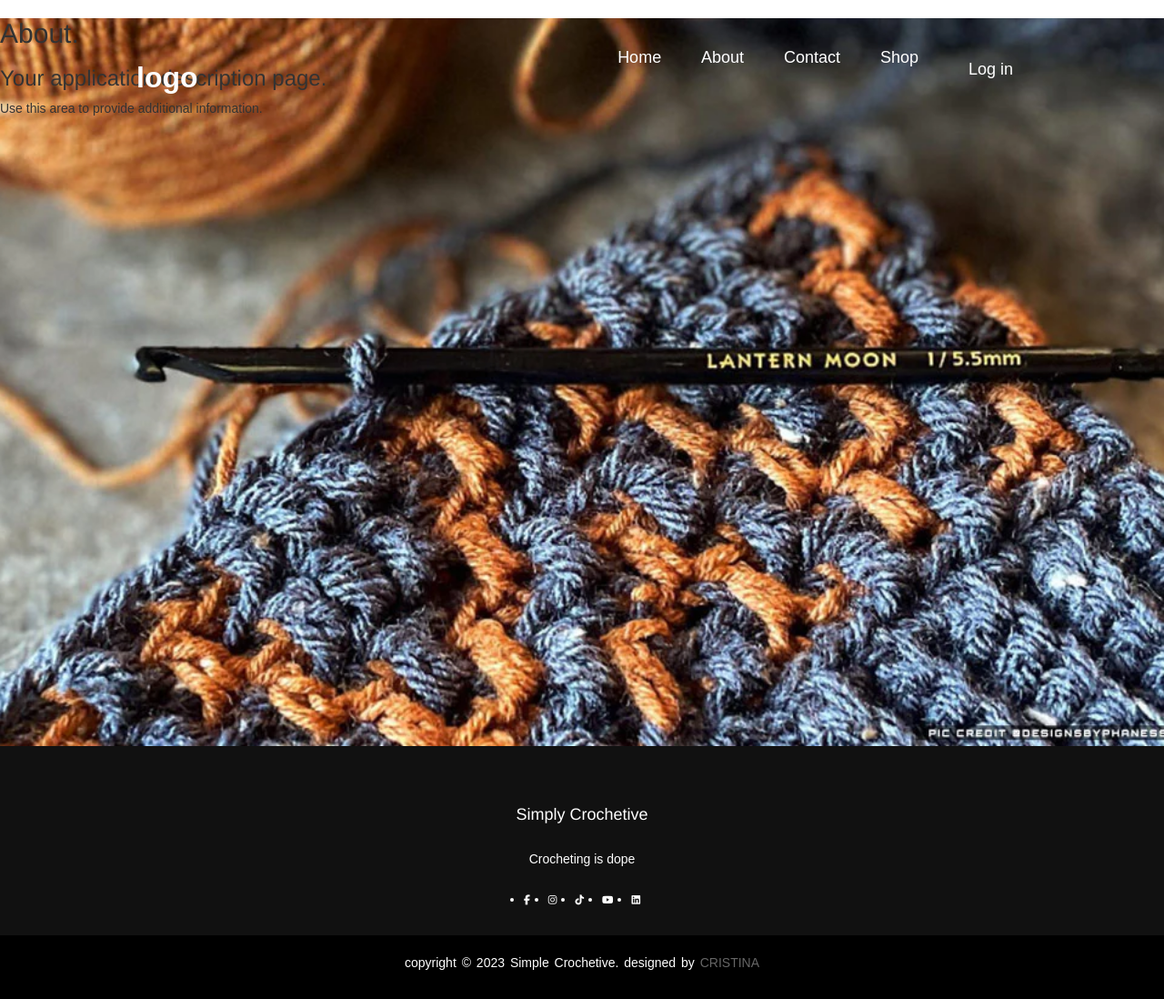
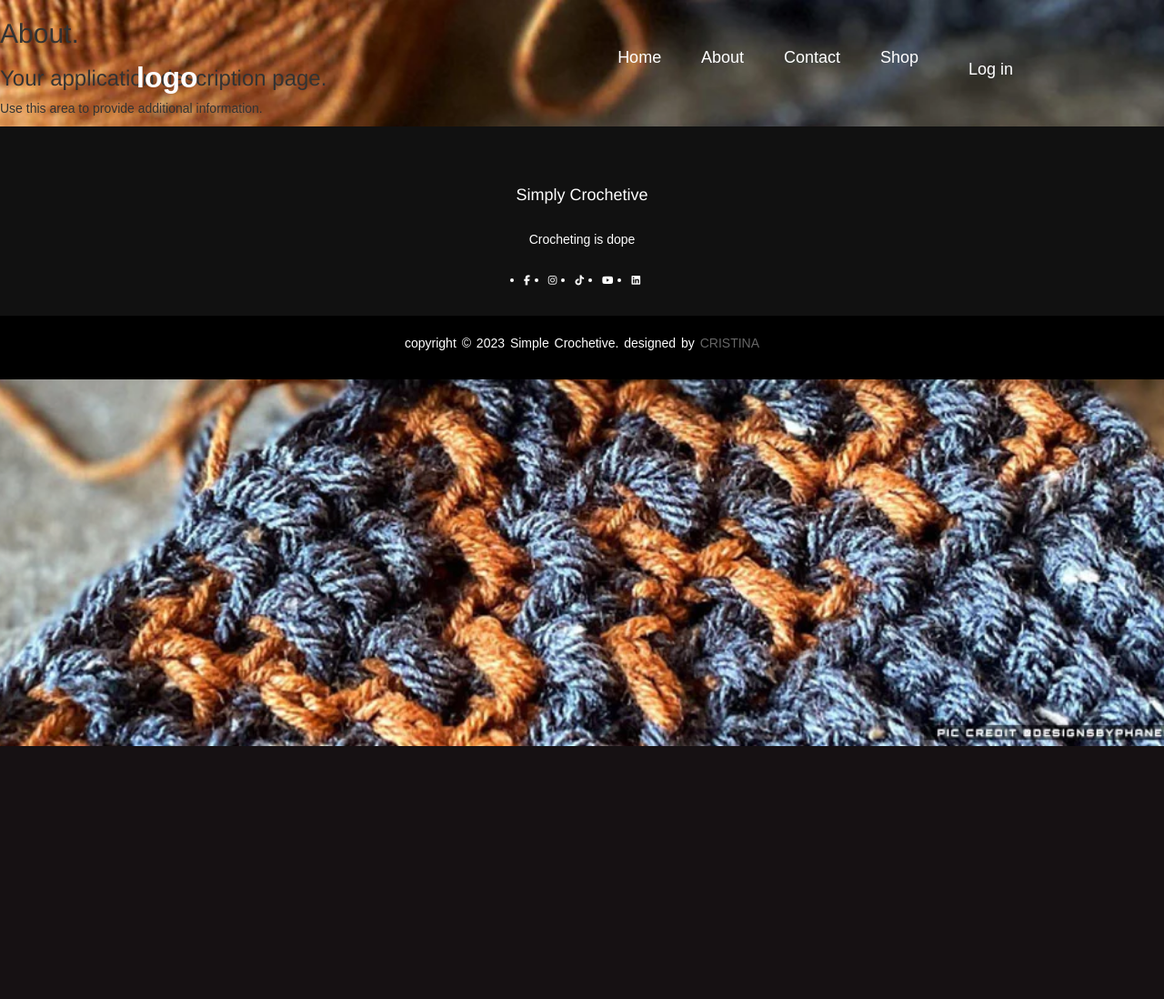
Before and after one commit to CristSwen/CrochetiveWebsite, a Django app: page /about/ in a window 1280 px wide. Shown: the whole page at 91% size. After the commit the page ends 820 px from the top, so only its background shows below. Run offline with Django 3.2, Linux system fonts and the light colour scheme; some libraries are stand-ins or nearby versions.

Commit message:
moved the Home body container to go over the header

```diff
--- a/CrochetiveWebsite/app/static/app/content/site.css
+++ b/CrochetiveWebsite/app/static/app/content/site.css
@@ -48,11 +48,10 @@ input[type="checkbox"].input-validation-error {
     background: url(../images/chrochetBckg.webp) no-repeat;
     background-size: cover;
     background-position: center;
-    object-fit: cover;
 }
 
 .header{
-    position: fixed;
+    position: absolute;
     top: 0;
     left: 0;
     width: 100%;
@@ -109,6 +108,7 @@ input[type="checkbox"].input-validation-error {
     height: 400px;
     width: 100%;
     margin-top: 20px;
+    display: block;
 }
 
 .home-bckg-text {
@@ -120,6 +120,7 @@ input[type="checkbox"].input-validation-error {
     font-family: 'Poppins', sans-serif;
     margin-bottom: 20px;
     margin-top: 100px;
+    display: block;
 }
 
 .home-bckg-text h1 {
--- a/CrochetiveWebsite/app/templates/app/layout.html
+++ b/CrochetiveWebsite/app/templates/app/layout.html
@@ -14,7 +14,7 @@
 </head>
 
 
-<body>
+<body class="home-body-container">
 
         <header class="header">
             <a href="#" class="logo">logo</a>
@@ -29,9 +29,8 @@
         </header>
 
 
-    <div class="home-body-container">
+
     {% block content %}{% endblock %}
-    </div>
 
 
 
```
Lines whose indentation alone changed are shown as unchanged.
